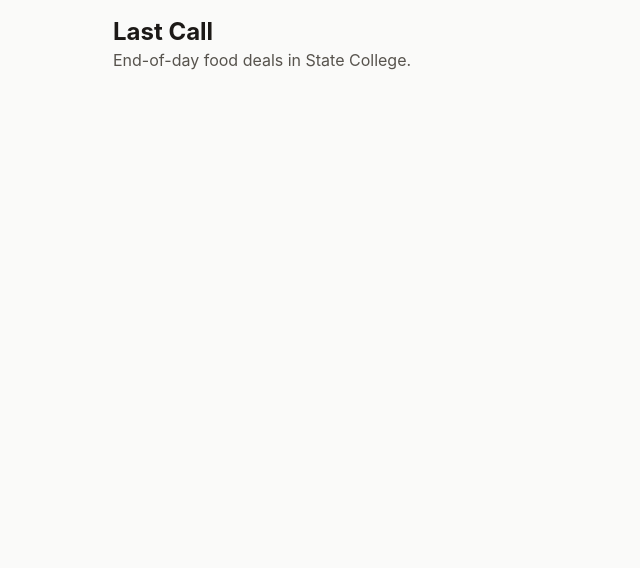
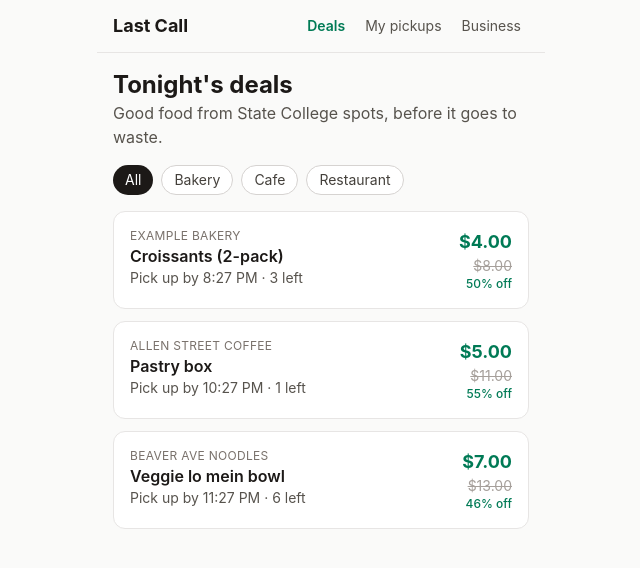
Before and after one commit to ChukwubikemDara/HelpingYouSellFoodCompile26, a React (Vite) app in the folder web/: page / in a window 1280 px wide. Shown: the top 568 px of the page, without its empty margins (319-959 px from the left). Built offline with nearby package versions, Linux system fonts and the light colour scheme; no server answers.

Commit message:
Add deal list screen with category filter

```diff
--- a/web/src/App.tsx
+++ b/web/src/App.tsx
@@ -1,9 +1,21 @@
+import { BrowserRouter, Route, Routes } from 'react-router-dom'
+import { Layout } from './components/Layout'
+import { DealList } from './pages/DealList'
+
+function NotFound() {
+  return <p className="py-10 text-center text-stone-500">Page not found.</p>
+}
+
 function App() {
   return (
-    <main className="mx-auto max-w-md p-4">
-      <h1 className="text-2xl font-bold">Last Call</h1>
-      <p className="text-stone-600">End-of-day food deals in State College.</p>
-    </main>
+    <BrowserRouter>
+      <Routes>
+        <Route element={<Layout />}>
+          <Route index element={<DealList />} />
+          <Route path="*" element={<NotFound />} />
+        </Route>
+      </Routes>
+    </BrowserRouter>
   )
 }
 
--- /dev/null
+++ b/web/src/pages/DealList.tsx
@@ -0,0 +1,77 @@
+import { useState } from 'react'
+import { Link } from 'react-router-dom'
+import { api } from '../api'
+import { Card, ErrorNote, Loading } from '../components/ui'
+import { clock, money, percentOff } from '../format'
+import { useLoad } from '../hooks'
+import type { Category, Deal } from '../types'
+
+const FILTERS: { value: Category | ''; label: string }[] = [
+  { value: '', label: 'All' },
+  { value: 'bakery', label: 'Bakery' },
+  { value: 'cafe', label: 'Cafe' },
+  { value: 'restaurant', label: 'Restaurant' },
+]
+
+export function DealCard({ deal }: { deal: Deal }) {
+  return (
+    <Link to={`/deals/${deal.id}`} className="block">
+      <Card className="flex gap-3 hover:border-emerald-500">
+        {deal.photo_url && <img src={deal.photo_url} alt="" className="h-20 w-20 rounded-lg object-cover" />}
+        <div className="min-w-0 flex-1">
+          <p className="text-xs tracking-wide text-stone-500 uppercase">{deal.merchant.name}</p>
+          <h2 className="truncate font-semibold">{deal.title}</h2>
+          <p className="text-sm text-stone-600">
+            Pick up by {clock(deal.pickup_end)} · {deal.quantity_left} left
+          </p>
+        </div>
+        <div className="text-right">
+          <p className="text-lg font-bold text-emerald-700">{money(deal.deal_price_cents)}</p>
+          <p className="text-sm text-stone-400 line-through">{money(deal.original_price_cents)}</p>
+          <p className="text-xs font-medium text-emerald-700">
+            {percentOff(deal.original_price_cents, deal.deal_price_cents)}% off
+          </p>
+        </div>
+      </Card>
+    </Link>
+  )
+}
+
+export function DealList() {
+  const [category, setCategory] = useState<Category | ''>('')
+  const { data: deals, error, loading } = useLoad(() => api.deals({ category }), category, 30_000)
+
+  return (
+    <>
+      <div>
+        <h1 className="text-2xl font-bold">Tonight's deals</h1>
+        <p className="text-stone-600">Good food from State College spots, before it goes to waste.</p>
+      </div>
+
+      <div className="flex gap-2">
+        {FILTERS.map((f) => (
+          <button
+            key={f.value}
+            onClick={() => setCategory(f.value)}
+            className={`rounded-full px-3 py-1 text-sm ${
+              category === f.value ? 'bg-stone-900 text-white' : 'border border-stone-300 bg-white text-stone-700'
+            }`}
+          >
+            {f.label}
+          </button>
+        ))}
+      </div>
+
+      {loading && <Loading />}
+      <ErrorNote>{error?.message}</ErrorNote>
+      {deals?.length === 0 && (
+        <p className="py-10 text-center text-stone-500">Nothing live right now. Check back closer to closing time.</p>
+      )}
+      <div className="space-y-3">
+        {deals?.map((d) => (
+          <DealCard key={d.id} deal={d} />
+        ))}
+      </div>
+    </>
+  )
+}
```
